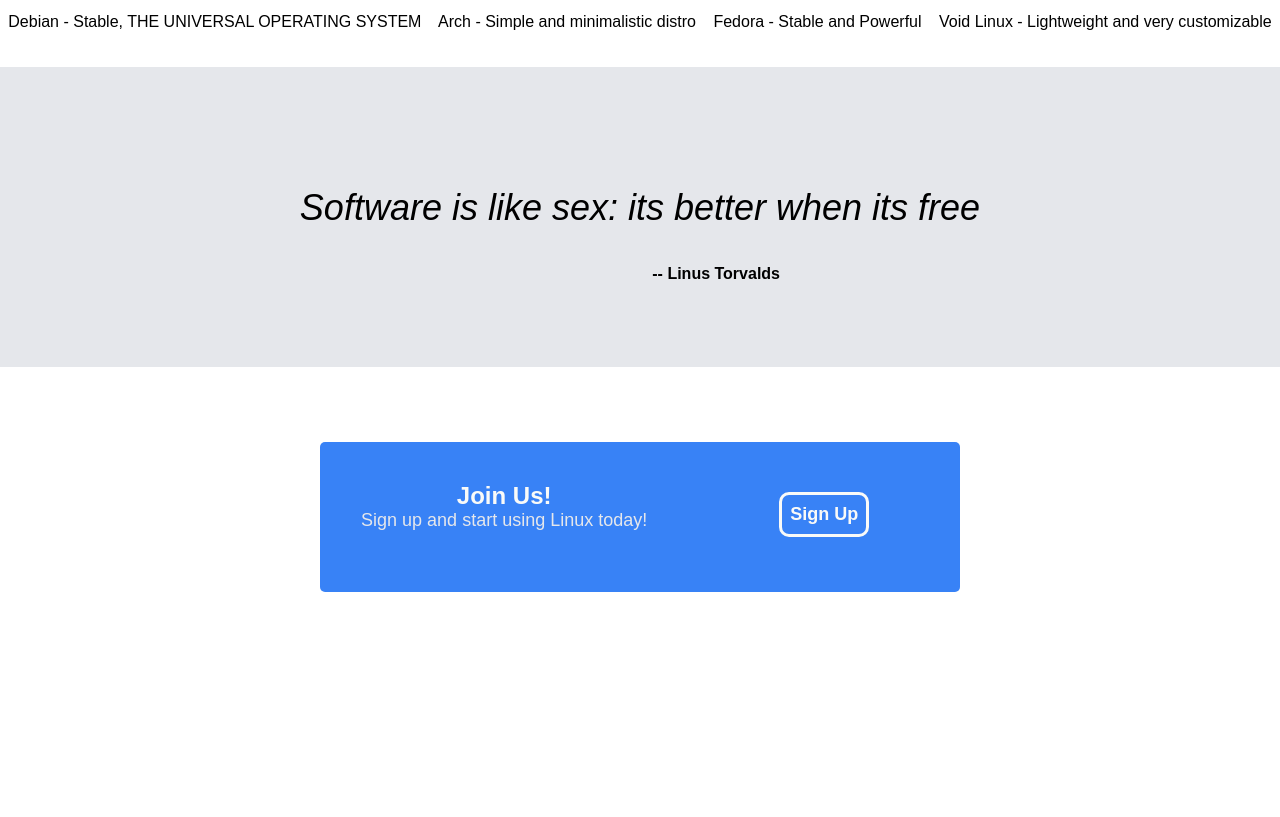
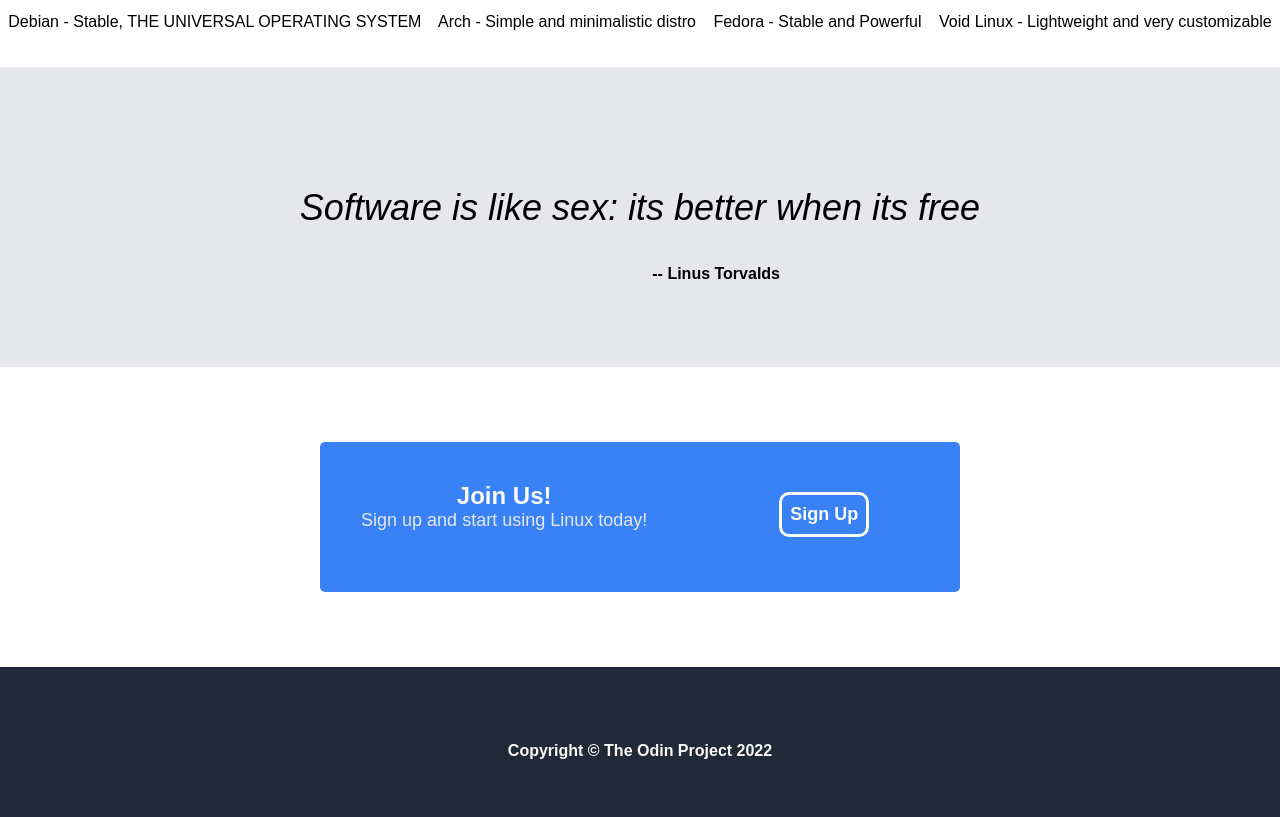
Before and after one commit to Geggman/linux-webpage, a plain HTML site: page index.html in a window 1280 px wide. Shown: the part 913-1730 px from the top of the page. Before the commit the page ends 1580 px from the top, so only its background shows below. Drawn offline with Linux system fonts and the light colour scheme.

Commit message:
finished the footer

```diff
--- a/index.html
+++ b/index.html
@@ -56,8 +56,9 @@
       </div>
     </div>
 
+
+    <div class="footer">
+      <h4>Copyright © The Odin Project 2022</h4>
+    </div>
   </body>
-
-
-
 </html>
--- a/styles.css
+++ b/styles.css
@@ -170,3 +170,17 @@ button:hover{
     padding: 0;
     font-size: 18px;
 }
+
+/* Footer */
+.footer{
+    display: flex;
+    background-color: #1f2937;
+    height: 150px;
+    color: #f9faf8;
+    justify-content: center;
+}
+
+.footer h4{
+    margin: 0;
+    padding: 75px;
+}
```
